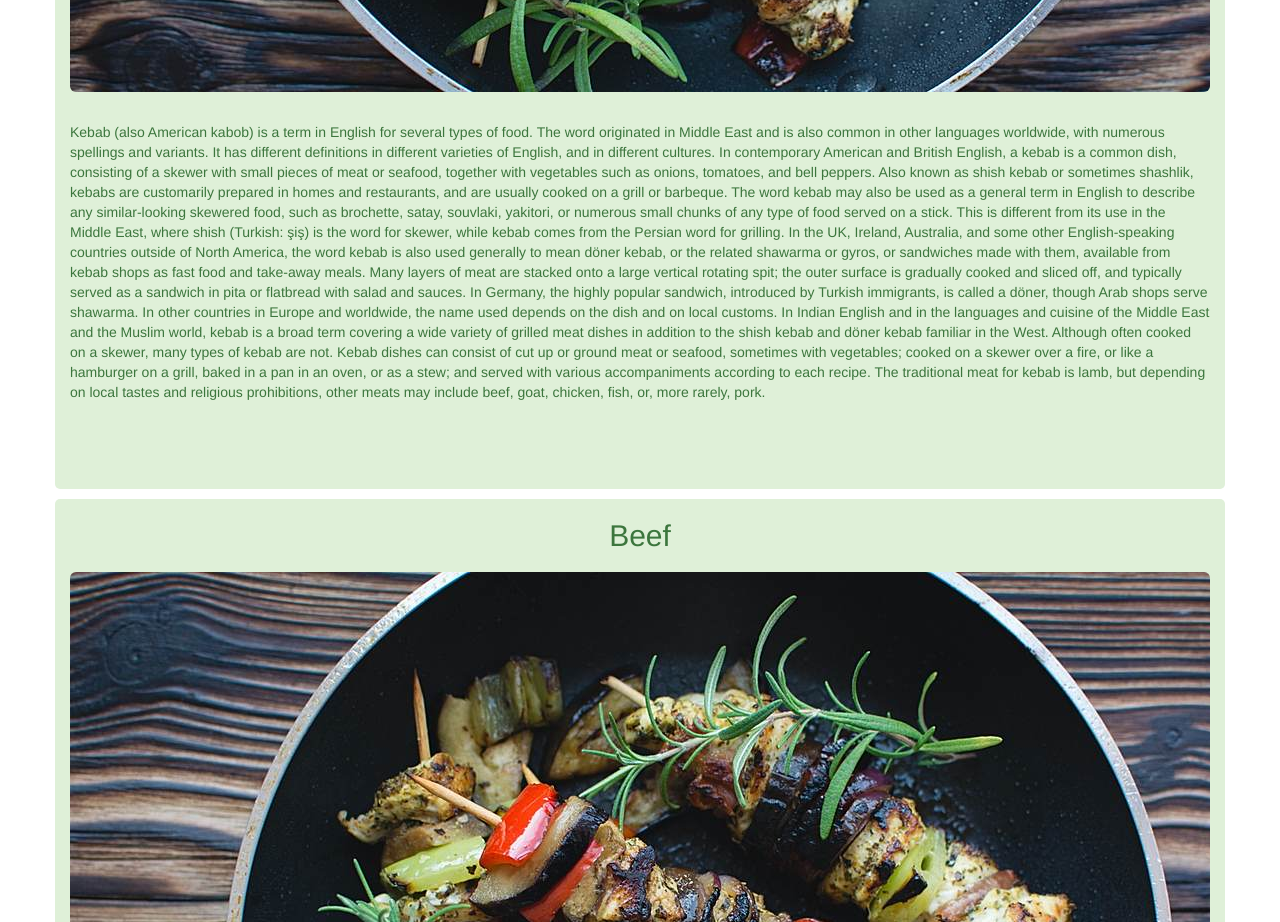
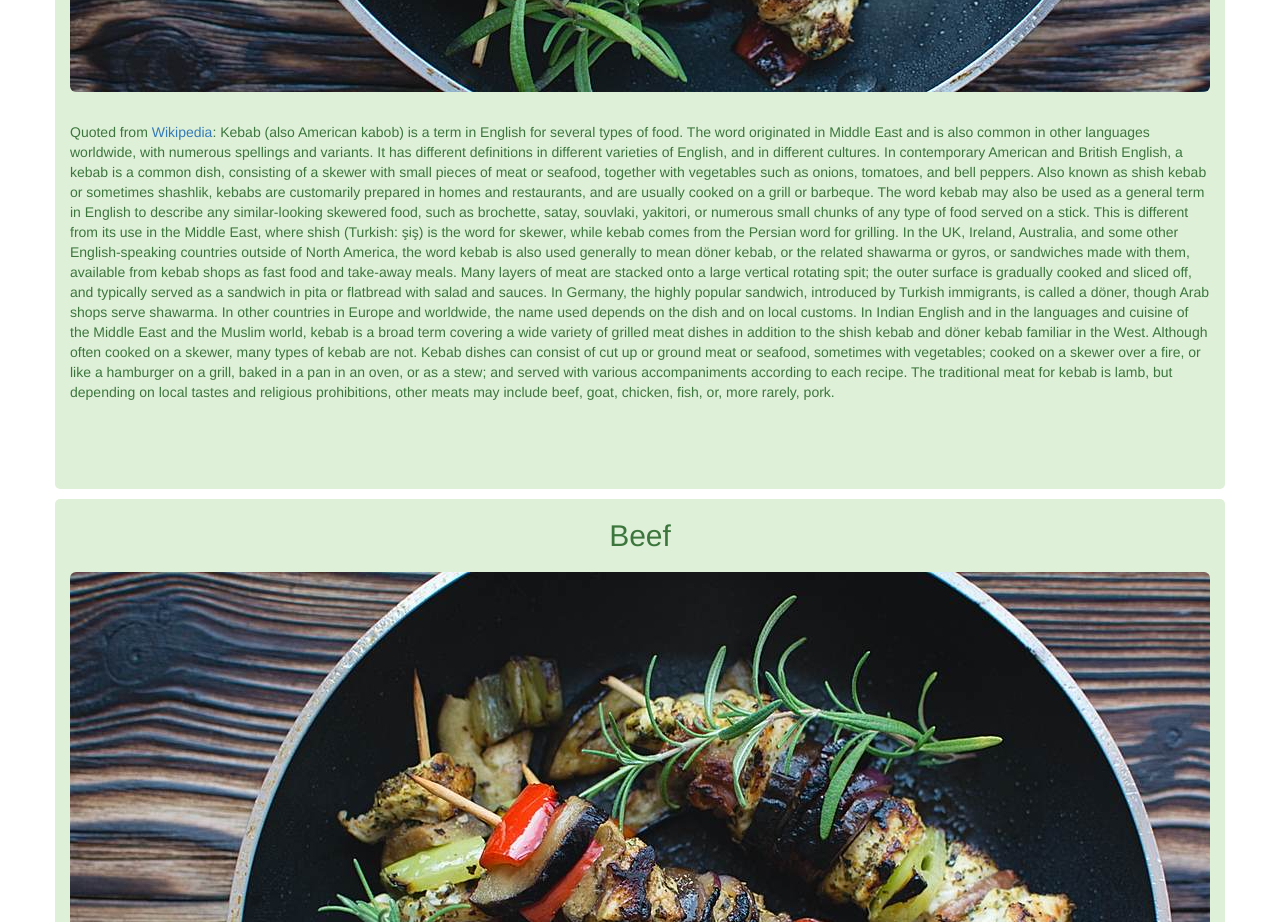
Before and after one commit to ebongso/food, a plain HTML site: page index.html in a window 1280 px wide. Shown: the part 940-1862 px from the top of the page. Drawn offline with Linux system fonts and the light colour scheme.

Commit message:
Added quote source

```diff
--- a/index.html
+++ b/index.html
@@ -50,7 +50,7 @@
         <section class="jumbotron">
           <img src="images/chickenkebab_768px.jpg" class="img-responsive visible-xs" alt="Chicken Kebab"></img>
         </section>
-        <p>Kebab (also American kabob) is a term in English for several types of food. The word originated in Middle East and is also common in other languages worldwide, with numerous spellings and variants. It has different definitions in different varieties of English, and in different cultures.
+        <p>Quoted from <a href="https://en.wikipedia.org/wiki/Kebab">Wikipedia</a>: Kebab (also American kabob) is a term in English for several types of food. The word originated in Middle East and is also common in other languages worldwide, with numerous spellings and variants. It has different definitions in different varieties of English, and in different cultures.
 In contemporary American and British English, a kebab is a common dish, consisting of a skewer with small pieces of meat or seafood, together with vegetables such as onions, tomatoes, and bell peppers. Also known as shish kebab or sometimes shashlik, kebabs are customarily prepared in homes and restaurants, and are usually cooked on a grill or barbeque. The word kebab may also be used as a general term in English to describe any similar-looking skewered food, such as brochette, satay, souvlaki, yakitori, or numerous small chunks of any type of food served on a stick. This is different from its use in the Middle East, where shish (Turkish: şiş) is the word for skewer, while kebab comes from the Persian word for grilling.
 In the UK, Ireland, Australia, and some other English-speaking countries outside of North America, the word kebab is also used generally to mean döner kebab, or the related shawarma or gyros, or sandwiches made with them, available from kebab shops as fast food and take-away meals. Many layers of meat are stacked onto a large vertical rotating spit; the outer surface is gradually cooked and sliced off, and typically served as a sandwich in pita or flatbread with salad and sauces. In Germany, the highly popular sandwich, introduced by Turkish immigrants, is called a döner, though Arab shops serve shawarma. In other countries in Europe and worldwide, the name used depends on the dish and on local customs.
 In Indian English and in the languages and cuisine of the Middle East and the Muslim world, kebab is a broad term covering a wide variety of grilled meat dishes in addition to the shish kebab and döner kebab familiar in the West. Although often cooked on a skewer, many types of kebab are not. Kebab dishes can consist of cut up or ground meat or seafood, sometimes with vegetables; cooked on a skewer over a fire, or like a hamburger on a grill, baked in a pan in an oven, or as a stew; and served with various accompaniments according to each recipe.
```
